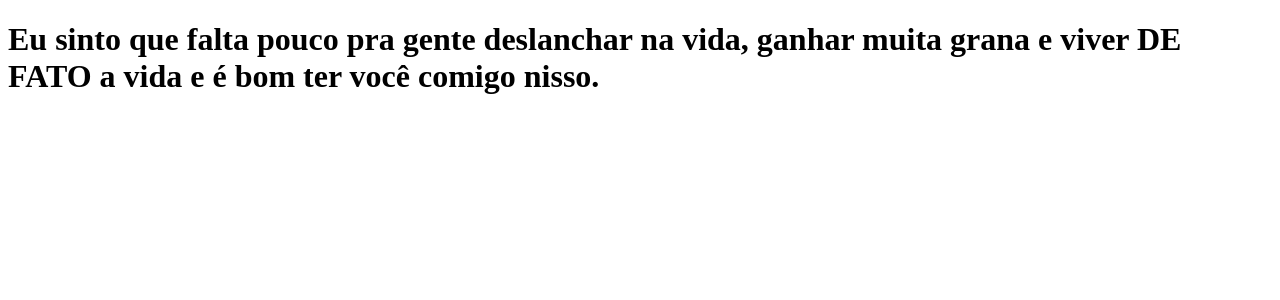
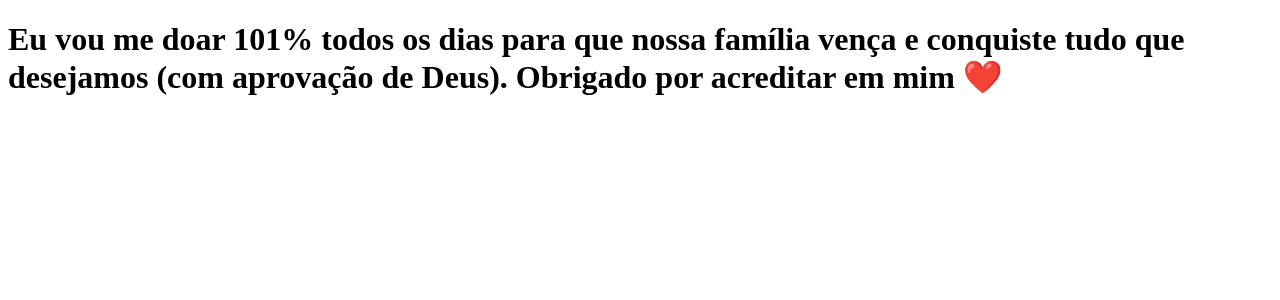
Before and after one commit to gushenriquetorres/clone-tabnews, a Next.js app: page / in a window 1280 px wide. Shown: the top 300 px of the page. Built offline with nearby package versions, Linux system fonts and the light colour scheme.

Commit message:
refactor: altera frase

```diff
--- a/pages/index.js
+++ b/pages/index.js
@@ -1,5 +1,5 @@
 function Home() {
-    return <h1>Eu sinto que falta pouco pra gente deslanchar na vida, ganhar muita grana e viver DE FATO a vida e é bom ter você comigo nisso.</h1>
+    return <h1>Eu vou me doar 101% todos os dias para que nossa família vença e conquiste tudo que desejamos (com aprovação de Deus). Obrigado por acreditar em mim ❤️</h1>
 }
 
 export default Home
```
